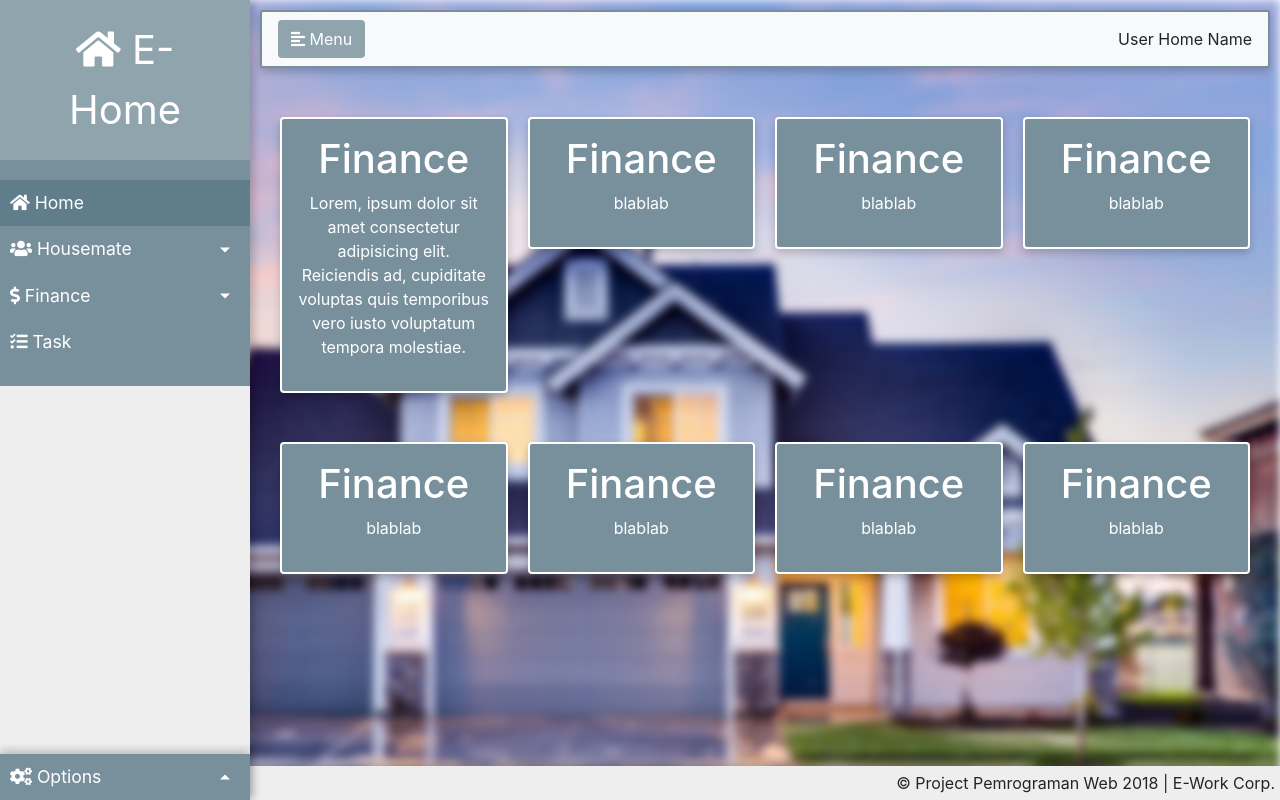
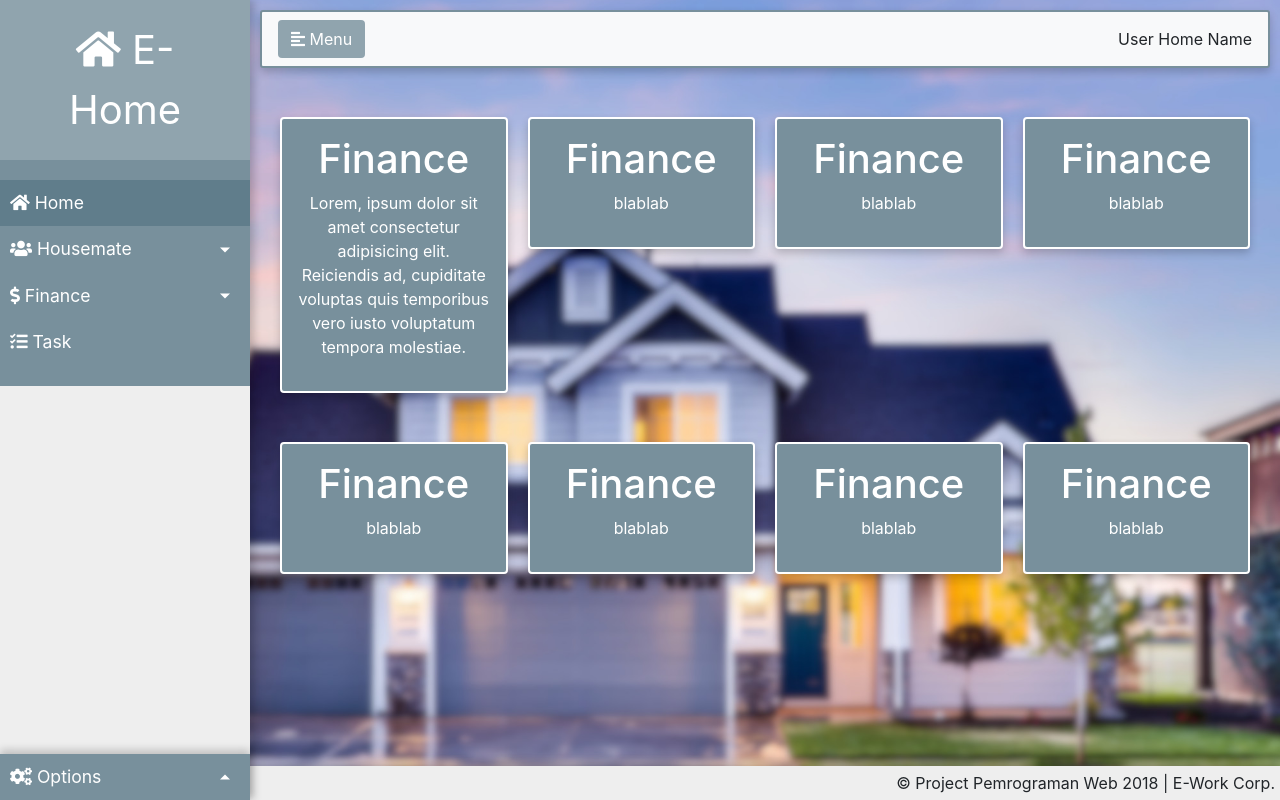
Before and after one commit to atjhoendz/Project_PemWEB, a CodeIgniter app: page /Project_PemWEB/index.php/homepage/index in a window 1280 px wide. Run offline with CodeIgniter, Linux system fonts and the light colour scheme; some libraries are stand-ins or nearby versions.

Commit message:
merubah bg blur

```diff
--- a/assets/css/style.css
+++ b/assets/css/style.css
@@ -1,5 +1,5 @@
-body::before{
-    background: url(../image/home.jpg) no-repeat center center fixed;
+body{
+    background: url(../image/home2_blurred.jpg) no-repeat center center fixed;
     content: '';
     z-index: -1;
     width: 100%;
@@ -9,11 +9,6 @@ body::before{
     -moz-background-size: cover;
     -o-background-size: cover;
     background-size: cover;
-    -webkit-filter: blur(5px);
-    -moz-filter: blur(5px);
-    -o-filter: blur(5px);
-    -ms-filter: blur(5px);
-    filter: blur(5px);
 }
 
 .login-container{
@@ -317,6 +312,14 @@ ul ul a {
     box-shadow: 0 4px 16px 0 rgba(0, 0, 0, 0.2);
 }
 
+#main .container{
+    margin-bottom: 20px;
+}
+
+.hide{
+    display: none;
+}
+
 .footer{
     background-color: #eeeeee;
     text-align: right;
@@ -334,7 +337,7 @@ ul ul a {
     #sidebar {
         margin-left: -250px;
     }
-    #sidebar.active {
+    #sidebar.active{
         margin-left: 0;
     }
     #content {
```
